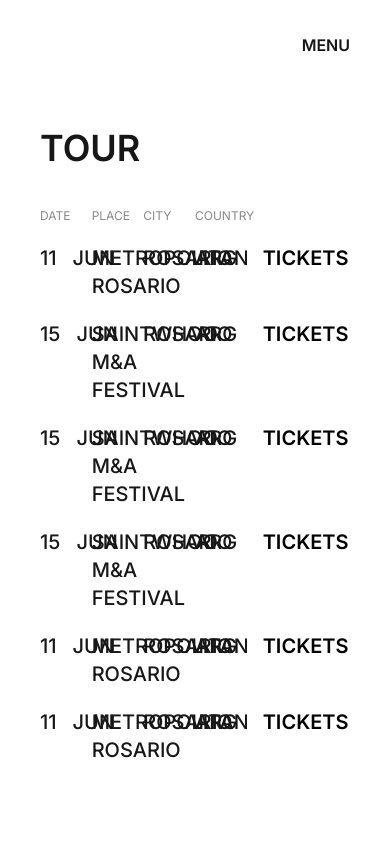
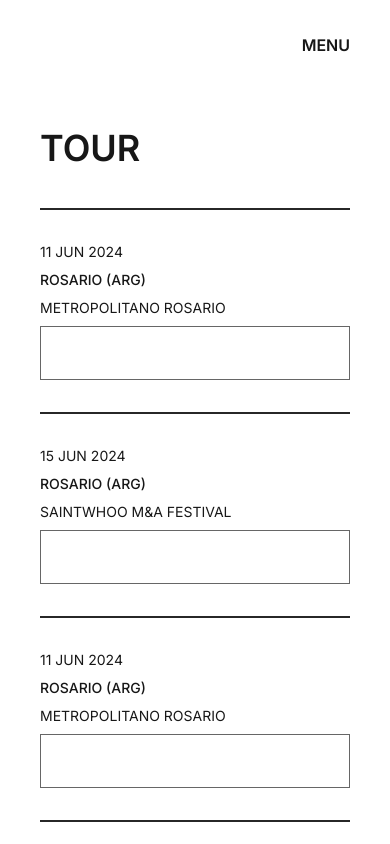
Before and after one commit to mariodev99/juanhansen, a Next.js app: page /tour in a window 390 px wide. Built offline with nearby package versions, Linux system fonts and the light colour scheme.

Commit message:
fix: responsive tour & about pages

```diff
--- a/pages/about/index.js
+++ b/pages/about/index.js
@@ -60,6 +60,15 @@ export default function About() {
     }),
   };
 
+  const textMobilevariants = {
+    hidden: {
+      opacity: 0,
+    },
+    visible: {
+      opacity: 1,
+    },
+  };
+
   const TextWithAnimation = ({ textLines, customDelay }) => (
     <motion.div
       custom={customDelay}
@@ -69,7 +78,7 @@ export default function About() {
       animate="visible"
     >
       {textLines.map((line, index) => (
-        <div className="overflow-hidden" key={index}>
+        <div className="overflow-hidden text-lg md:text-2xl" key={index}>
           <motion.p variants={lineVariants} custom={index}>
             {line}
           </motion.p>
@@ -79,10 +88,10 @@ export default function About() {
   );
 
   return (
-    <div className="py-24 px-10 grid grid-cols-[1fr_2fr_1.5fr] gap-4 ">
+    <div className="py-24 px-10 grid grid-cols-1 md:grid-cols-[1fr_2fr_1.5fr] gap-4 ">
       {/* imagen */}
       <motion.div
-        className="overflow-hidden w-2/3"
+        className="overflow-hidden w-full md:w-2/3"
         initial={{ height: 0 }}
         animate={{ height: "320px" }}
         transition={{ ease: "easeInOut", duration: 1 }}
@@ -92,34 +101,86 @@ export default function About() {
         </motion.div>
       </motion.div>
 
-      <div className="about-text text-2xl">
+      <div className="">
+        <div className="mt-5 overflow-hidden">
+          <motion.h2
+            variants={lineVariants}
+            initial="hidden"
+            animate="visible"
+            className="uppercase text-xs md:text-sm mb-2 md:mb-4"
+          >
+            dj / producer
+          </motion.h2>
+        </div>
+
+        <div className="hidden md:block">
+          <TextWithAnimation textLines={aboutPrimaryLines} customDelay={0} />
+        </div>
+
+        <motion.div
+          className="md:hidden block"
+          variants={textMobilevariants}
+          initial={"hidden"}
+          animate={"visible"}
+        >
+          <p className="text-md">
+            Juan Hansen is a trailblazer in the electronic music scene, renowned
+            for his innovative approach and unwavering dedication to the craft.
+            As an Argentinean DJ and producer, he has captivated audiences
+            worldwide with his electrifying performances and groundbreaking
+            tracks. From his early days spinning records in local clubs to
+            headlining major festivals across the globe, Juan has continually
+            pushed the boundaries of electronic music.
+          </p>
+        </motion.div>
+
+        <div className="mt-5 hidden md:block">
+          <TextWithAnimation textLines={aboutSecondLines} customDelay={0.3} />
+        </div>
+
+        <motion.div
+          className="md:hidden block"
+          variants={textMobilevariants}
+          initial={"hidden"}
+          animate={"visible"}
+        >
+          <p className="text-md">
+            Today, Juan stands as a symbol of creativity and resilience,
+            inspiring aspiring musicians to pursue continues to evolve as an
+            artist and influencer, Juan remains committed to pushing the
+            boundaries of electronic music and fostering a global community
+            united by a shared love for the art form.
+          </p>
+        </motion.div>
+      </div>
+      <div className="">
         <div className="overflow-hidden">
           <motion.h2
             variants={lineVariants}
             initial="hidden"
             animate="visible"
-            className="uppercase text-sm mb-4"
-          >
-            dj / producer
-          </motion.h2>
-        </div>
-        <TextWithAnimation textLines={aboutPrimaryLines} customDelay={0} />
-        <div className="mt-5">
-          <TextWithAnimation textLines={aboutSecondLines} customDelay={0.3} />
-        </div>
-      </div>
-      <div className="about-text text-2xl">
-        <div className="overflow-hidden">
-          <motion.h2
-            variants={lineVariants}
-            initial="hidden"
-            animate="visible"
-            className="uppercase text-sm mb-4"
+            className="uppercase text-xs md:text-sm mt-5 mb-2 md:mb-4"
           >
             focus
           </motion.h2>
         </div>
-        <TextWithAnimation textLines={focusTextLines} customDelay={0.6} />
+
+        <div className="hidden md:block">
+          <TextWithAnimation textLines={focusTextLines} customDelay={0.6} />
+        </div>
+
+        <motion.div
+          className="md:hidden block"
+          variants={textMobilevariants}
+          initial={"hidden"}
+          animate={"visible"}
+        >
+          <p>
+            Juan Hansen personifies the ethos of a curator and creator within
+            the electronic music scene. His presence reflects this identity,
+            shaping the narrative of modern DJ culture.
+          </p>
+        </motion.div>
       </div>
     </div>
   );
--- a/pages/tour/index.js
+++ b/pages/tour/index.js
@@ -10,6 +10,7 @@ export default function TourPage() {
     {
       day: 11,
       month: "jun",
+      year: 2024,
       place: "metropolitano rosario",
       city: "rosario",
       country: "arg",
@@ -18,22 +19,7 @@ export default function TourPage() {
     {
       day: 15,
       month: "jun",
-      place: "SAINTWHOO M&A FESTIVAL",
-      city: "rosario",
-      country: "arg",
-      ticket_link: "/",
-    },
-    {
-      day: 15,
-      month: "jun",
-      place: "SAINTWHOO M&A FESTIVAL",
-      city: "rosario",
-      country: "arg",
-      ticket_link: "/",
-    },
-    {
-      day: 15,
-      month: "jun",
+      year: 2024,
       place: "SAINTWHOO M&A FESTIVAL",
       city: "rosario",
       country: "arg",
@@ -42,6 +28,7 @@ export default function TourPage() {
     {
       day: 11,
       month: "jun",
+      year: 2024,
       place: "metropolitano rosario",
       city: "rosario",
       country: "arg",
@@ -50,6 +37,25 @@ export default function TourPage() {
     {
       day: 11,
       month: "jun",
+      year: 2024,
+      place: "metropolitano rosario",
+      city: "rosario",
+      country: "arg",
+      ticket_link: "/",
+    },
+    {
+      day: 11,
+      month: "jun",
+      year: 2024,
+      place: "metropolitano rosario",
+      city: "rosario",
+      country: "arg",
+      ticket_link: "/",
+    },
+    {
+      day: 11,
+      month: "jun",
+      year: 2024,
       place: "metropolitano rosario",
       city: "rosario",
       country: "arg",
@@ -60,27 +66,10 @@ export default function TourPage() {
   return (
     <div className="py-32 px-10">
       <TitlePage text={"tour"}></TitlePage>
-      <div className="mt-10">
-        <motion.div
-          className=" grid grid-cols-6 uppercase text-xs text-[#888]"
-          initial={{
-            opacity: 0,
-          }}
-          animate={{ opacity: 1 }}
-          transition={{
-            duration: 1,
-            ease: "easeInOut",
-            delay: CONTENT_PAGE_DELAY_ANIMATION,
-          }}
-        >
-          <div>date</div>
-          <div>place</div>
-          <div>city</div>
-          <div>country</div>
-        </motion.div>
+      <div className="mt-10 w-full lg:w-4/5">
         {dates.map((item, index) => (
           <motion.div
-            className="mt-5 grid grid-cols-6 uppercase font-medium text-xl"
+            className="grid grid-cols-1 md:grid-cols-4 py-8 uppercase font-regular text-sm md:text-xl items-center border-t-2 border-[#272727] "
             initial={{
               opacity: 0,
               y: 30,
@@ -92,15 +81,18 @@ export default function TourPage() {
               delay: CONTENT_PAGE_DELAY_ANIMATION + index * 0.1,
             }}
           >
-            <div className="flex gap-4">
-              <p>{item.day}</p> <p>{item.month}</p>
+            <div className="">
+              <p>
+                {item.day} {item.month} {item.year}
+              </p>
             </div>
-            <div>{item.place}</div>
-            <div>{item.city}</div>
-            <div>{item.country}</div>
-            <div className="">
+            <div className="font-medium my-2">
+              {item.city} ({item.country})
+            </div>
+            <div className="">{item.place}</div>
+            <div className="pl-0 md:l-6 mt-2 flex w-full md:w-auto justify-center md:justify-end">
               <Link
-                className="bg-white text-black px-4 py-2 font-semibold"
+                className="flex justify-center w-full md:w-auto border border-[#666] text-white px-8 py-4 hover:bg-white hover:text-black hover:border-transparent"
                 href={item.ticket_link}
                 target="_blank"
               >
```
